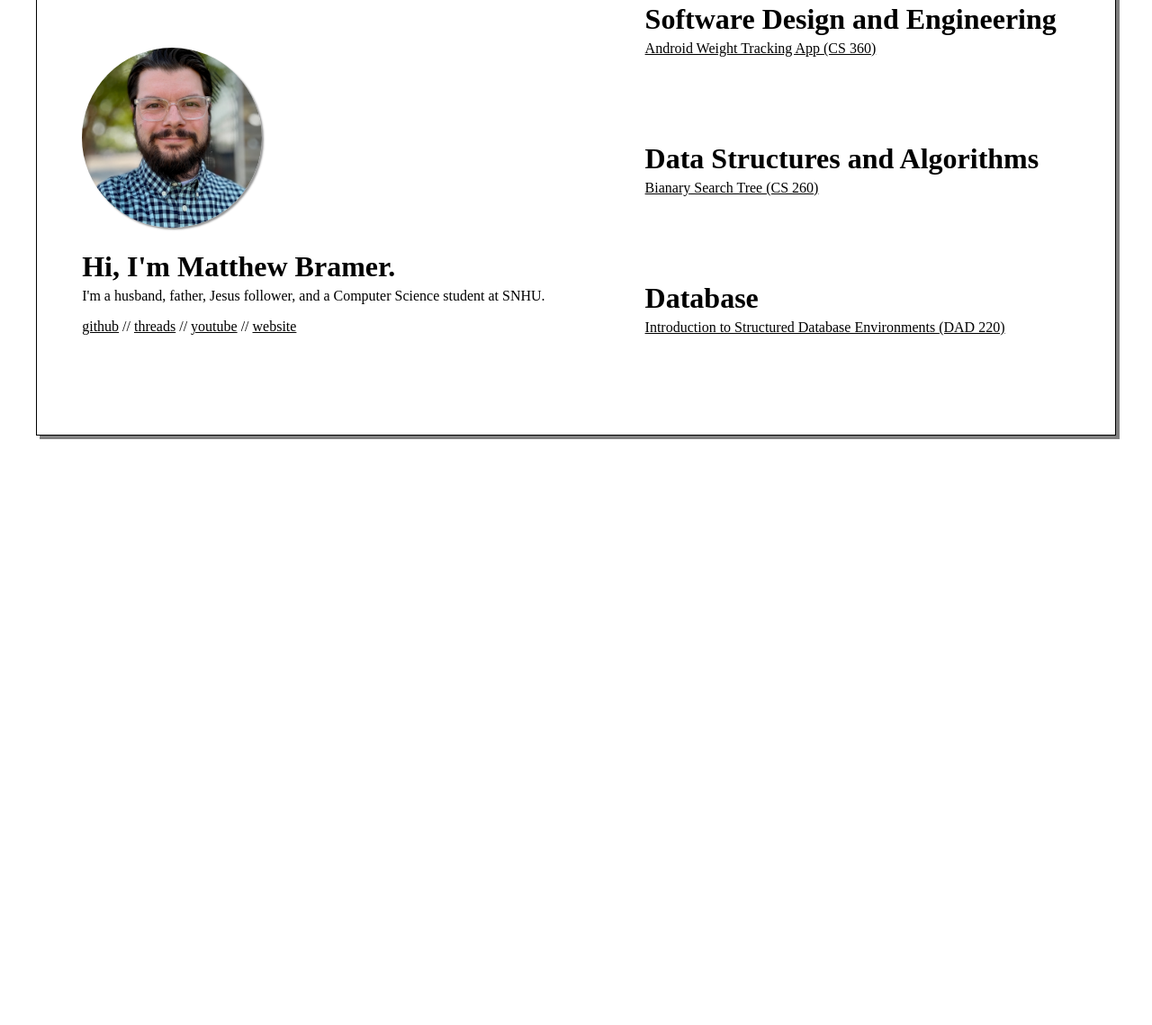
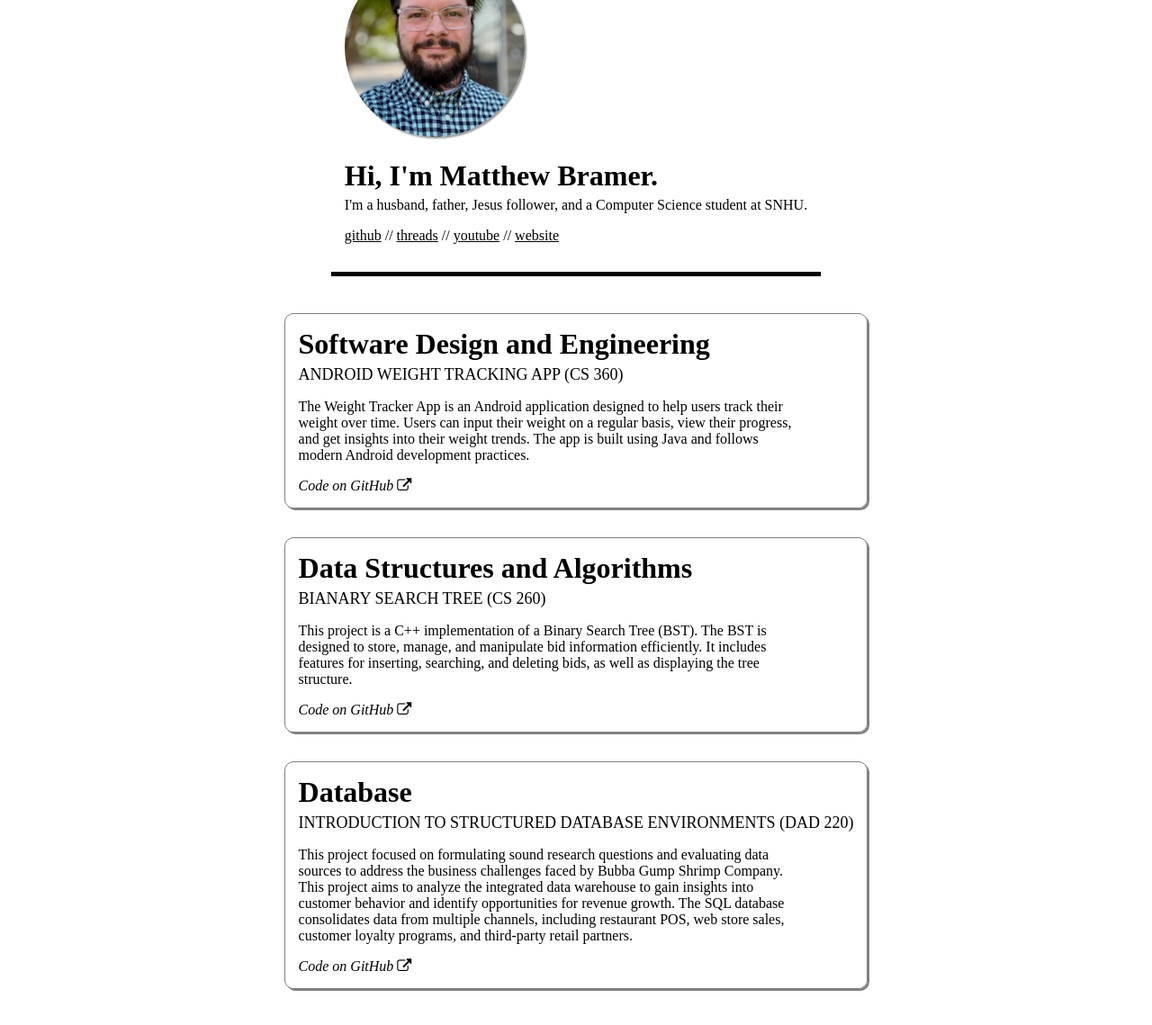
Before and after one commit to bramermatt/cs499-snhu, a plain HTML site: page index.html in a window 1280 px wide. Shown: the part 171-1310 px from the top of the page at 90% size. Before the commit the page ends 800 px from the top, so only its background shows below. Drawn offline with Linux system fonts and the light colour scheme.

Commit message:
2024.06.18.1

```diff
--- a/index.html
+++ b/index.html
@@ -9,6 +9,8 @@
 
     <link rel="stylesheet" href="styles.css">
     <link rel="shortcut icon" type="image/x-icon" href="matt.jpeg">
+
+    <link rel="stylesheet" href="https://cdnjs.cloudflare.com/ajax/libs/font-awesome/4.7.0/css/font-awesome.min.css">
     <meta name="color-scheme" content="light dark"/>
 
 
@@ -32,20 +34,36 @@
 
             <div class="split-item-right">
                 <ul>
-                    <h1>Software Design and Engineering</h1>
-                    <li><a href="https://github.com/bramermatt/CS360" target="_blank">Android Weight Tracking App (CS 360)</a></li>
+                    <a href="https://github.com/bramermatt/CS360" target="_blank">
+
+
+                        <h1>Software Design and Engineering</h1>
+                        <li>Android Weight Tracking App (CS 360)</li>
+
+                        <p>The Weight Tracker App is an Android application designed to help users track their weight over time. Users can input their weight on a regular basis, view their progress, and get insights into their weight trends. The app is built using Java and follows modern Android development practices.</p>
+
+                        <p><em>Code on GitHub <i class="fa fa-external-link" aria-hidden="true"></i></em></p>
+                    </a>
                 </ul>
 
                 <ul>
-                    <h1>Data Structures and Algorithms</h1>
+                    <a href="https://github.com/bramermatt/cs260" target="_blank">
+                        <h1>Data Structures and Algorithms</h1>
+                        <li>Bianary Search Tree (CS 260)</li>
+                        <p>This project is a C++ implementation of a Binary Search Tree (BST). The BST is designed to store, manage, and manipulate bid information efficiently. It includes features for inserting, searching, and deleting bids, as well as displaying the tree structure.</p>
 
-                    <li><a href="https://github.com/bramermatt/cs260" target="_blank">Bianary Search Tree (CS 260)</a></li>
+                        <p><em>Code on GitHub <i class="fa fa-external-link" aria-hidden="true"></i></em></p>
+                    </a>
                 </ul>
 
                 <ul>
-                <h1>Database</h1>
+                    <a href="https://github.com/bramermatt/dad220" target="_blank">
+                        <h1>Database</h1>
+                        <li>Introduction to Structured Database Environments (DAD 220)</li>
+                        <p>This project focused on formulating sound research questions and evaluating data sources to address the business challenges faced by Bubba Gump Shrimp Company. This project aims to analyze the integrated data warehouse to gain insights into customer behavior and identify opportunities for revenue growth. The SQL database consolidates data from multiple channels, including restaurant POS, web store sales, customer loyalty programs, and third-party retail partners.</p>
 
-                    <li><a href="https://github.com/bramermatt/dad220" target="_blank">Introduction to Structured Database Environments (DAD 220)</a></li>
+                        <p><em>Code on GitHub <i class="fa fa-external-link" aria-hidden="true"></i></em></p>
+                    </a>
                 </ul>
 
                 <!-- <h1>Topics</h1>
--- a/styles.css
+++ b/styles.css
@@ -53,17 +53,17 @@ header {
     display: flex;
     justify-content: space-around;
     align-items: center;
-    max-width: 1200px;
+    max-width: 1300px;
     margin: 0 auto;
     gap: 2vw;
     padding: 15px;
     border: thin solid;
     box-shadow: 4px 4px 0px grey;
-    margin-top: 10vh;
+    margin-top: 5vh;
 }
 
 .split-item-right ul {
-    margin-bottom: 65px;
+    /* margin-bottom: 45px; */
     padding: 15px;
 }
 
@@ -96,14 +96,43 @@ header {
     margin-top: 5px;
 }
 
+.split-item-right {
+    display: flex;
+    flex-direction: column;
+    gap: 4vh;
+}
+
+.split-item-right li {
+    text-transform: uppercase;
+    font-size: large;
+}
+
+.split-item-right p {
+    max-width: 550px;
+    margin-bottom: 0;
+}
+
 .split-item-left, .split-item-right {
     padding: 15px;
 }
 
 
+.split-item-right ul a {
+    text-decoration: none;
+
+}
+
+.split-item-right ul {
+    box-shadow: 2px 2px 0px grey;
+    border: thin solid grey;
+    border-radius: 10px;
+}
 
 
-@media screen and (max-width: 1225px) {
+
+
+
+@media screen and (max-width: 1325px) {
 
     .split-topic {
         flex-direction: column;
@@ -167,4 +196,6 @@ header {
     }
 
 
+
+
 }
```
Also changed, not shown: icon/cpp.png (added), icon/java.png (added), icon/sql.png (added).
